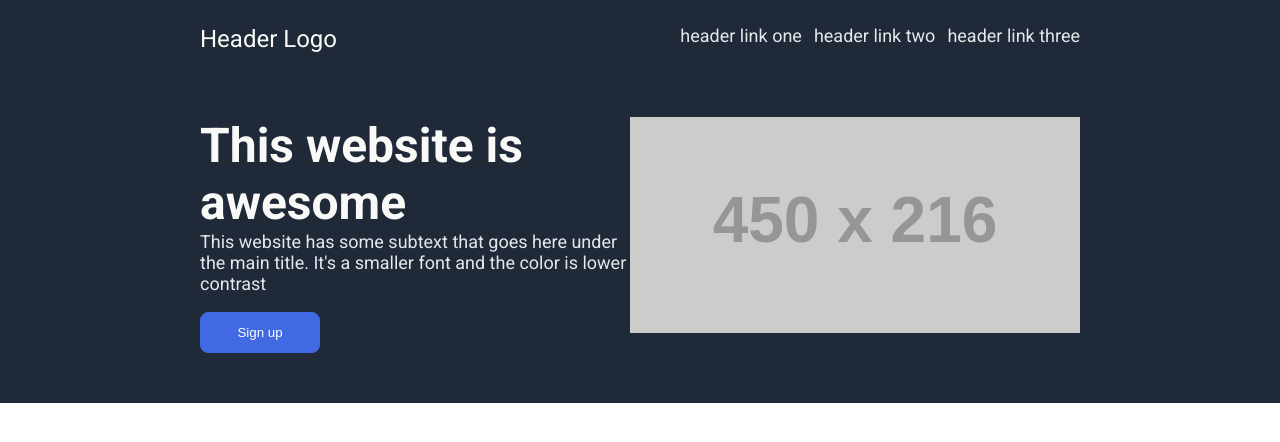
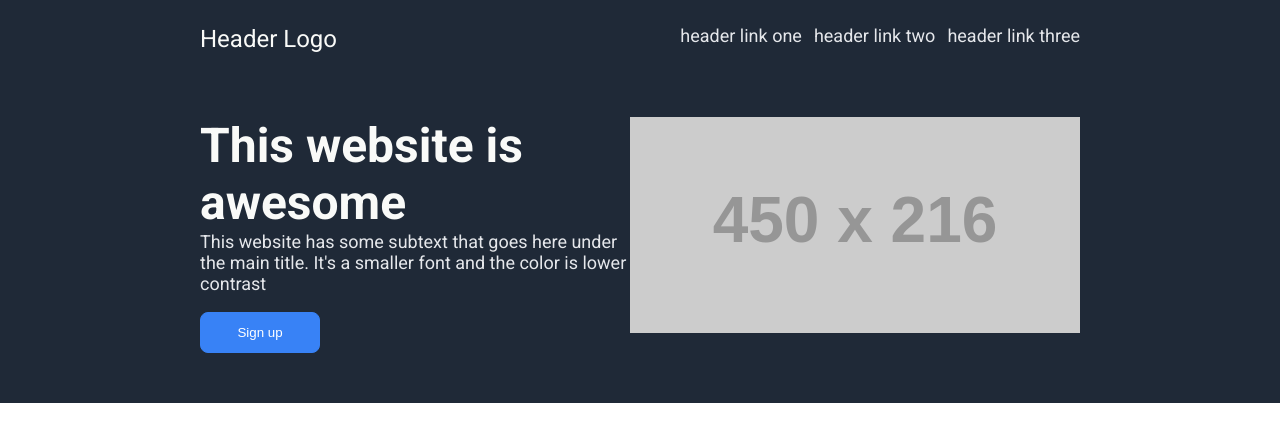
Before and after one commit to tunsmart/landing-page, a plain HTML site: page index.html in a window 1280 px wide. Drawn offline with Linux system fonts and the light colour scheme; placeholder pictures from the web are drawn by us.

Commit message:
Properly style sign-up button

```diff
--- a/style.css
+++ b/style.css
@@ -79,9 +79,9 @@ a {
 
 .hero-button {
     width: 120px;
-    background: royalblue;
+    background: #3882F6;
     border-radius: 8px;
-    border: 1px solid royalblue;
+    border: 1px solid #3882F6;
     color: white;
     padding: 12px;
   }
```
